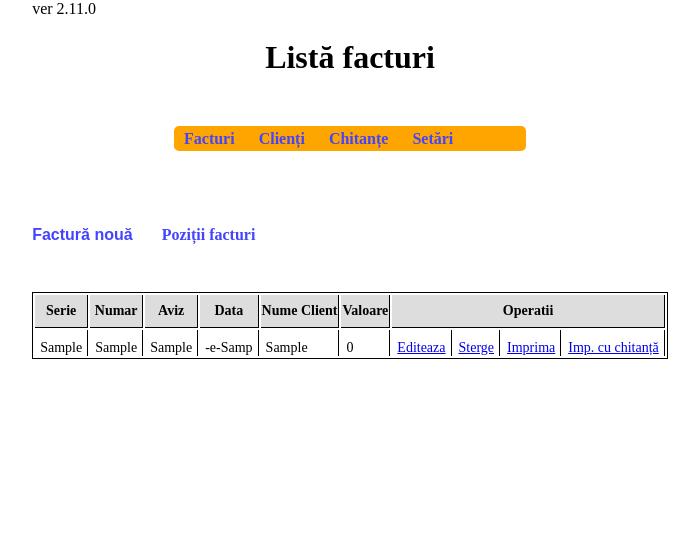
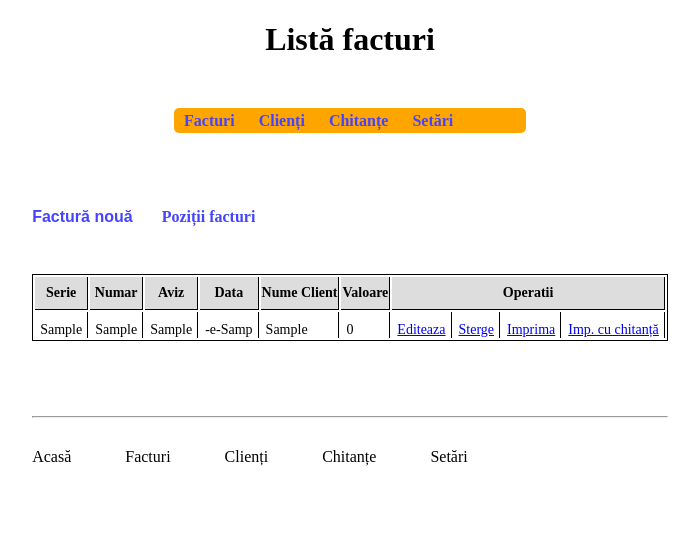
Before and after one commit to scabilos/NBS, a PHP site: page /facturi/lista_facturi.php in a window 1280 px wide. Shown: the top 547 px of the page, without its empty margins (290-989 px from the left). Run offline with PHP 8.4, Linux system fonts and the light colour scheme; tables that the repository leaves empty or names only in its code hold one stand-in row (values such as "Sample post").

Commit message:
Added Footer

```diff
--- a/chitante/lista_chitante.php
+++ b/chitante/lista_chitante.php
@@ -87,6 +87,7 @@
 				?>
 		</table>
 
+		        <?php include '../webparts/footer.html' ?>
 
 
     </BODY>
--- a/clienti/lista_clienti.php
+++ b/clienti/lista_clienti.php
@@ -85,7 +85,7 @@ return confirm("Șterg client?")
 		</table>
 
 
-
+        <?php include '../webparts/footer.html' ?>
 
 
     </BODY>
--- a/facturi/lista_facturi.php
+++ b/facturi/lista_facturi.php
@@ -21,8 +21,6 @@
 
 
     <BODY>
-
-        <?php include '../webparts/version.txt';?>
 
         <h1>Listă facturi</h1>
 
@@ -94,5 +92,7 @@
         </table>
 
 
+        <?php include '../webparts/footer.html' ?>
+
     </BODY>
     </HTML>
--- /dev/null
+++ b/webparts/footer.html
@@ -0,0 +1,9 @@
+<hr style="margin-bottom:30px; margin-top:75px;"></hr>
+
+<div id="footmenu">
+        <a href="../index.php">Acasă</a>
+        <a href="../facturi/lista_facturi.php">Facturi</a>
+		<a href="../clienti/lista_clienti.php">Clienți</a>
+		<a href="../chitante/lista_chitante.php"">Chitanțe</a>
+		<a href="../config/editeaza_cine_sunt.php">Setări</a>
+</div>
--- a/webparts/style.css
+++ b/webparts/style.css
@@ -16,3 +16,7 @@ h1 {text-align:center;}
 th {border-bottom:1px solid; background-color:#ddd; height:30px;}
 
 /* Valoszinuleg a dropdown menuket ki lehet venni. Most mar nincs dropdown a fomenuben. Csekkolni, ezt a css-t hasznalom-e a Factura noua dropdown-nal vagy lokalisat. */
+
+#footmenu {height:100px; margin-bottom:50px; word-spacing:50px;}
+#footmenu a {text-decoration:none; color:black;}
+#footmenu a:hover {text-decoration:underline;}
--- a/webparts/version.txt
+++ b/webparts/version.txt
@@ -1 +1 @@
-ver 2.11.0
+ver 2.11.1
```
Also changed, not shown: Changelog.txt.
